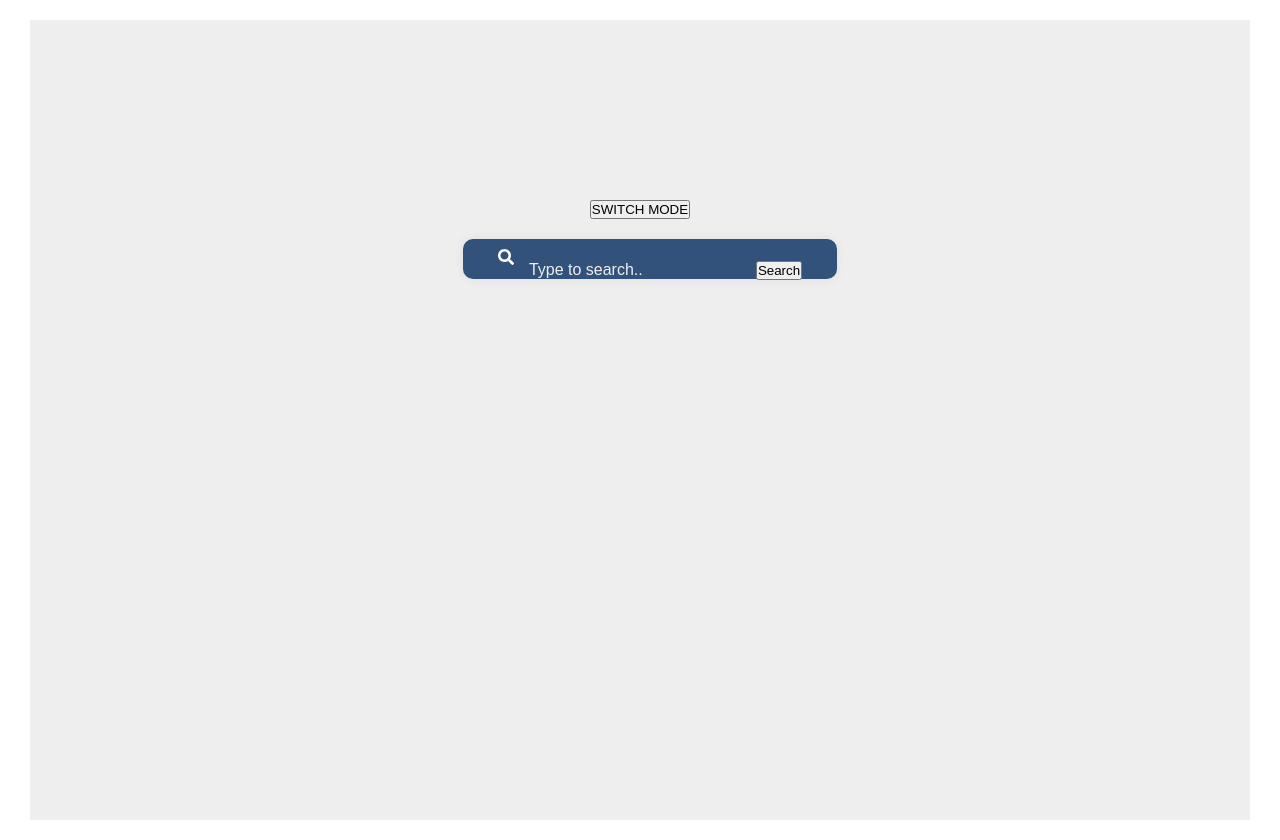
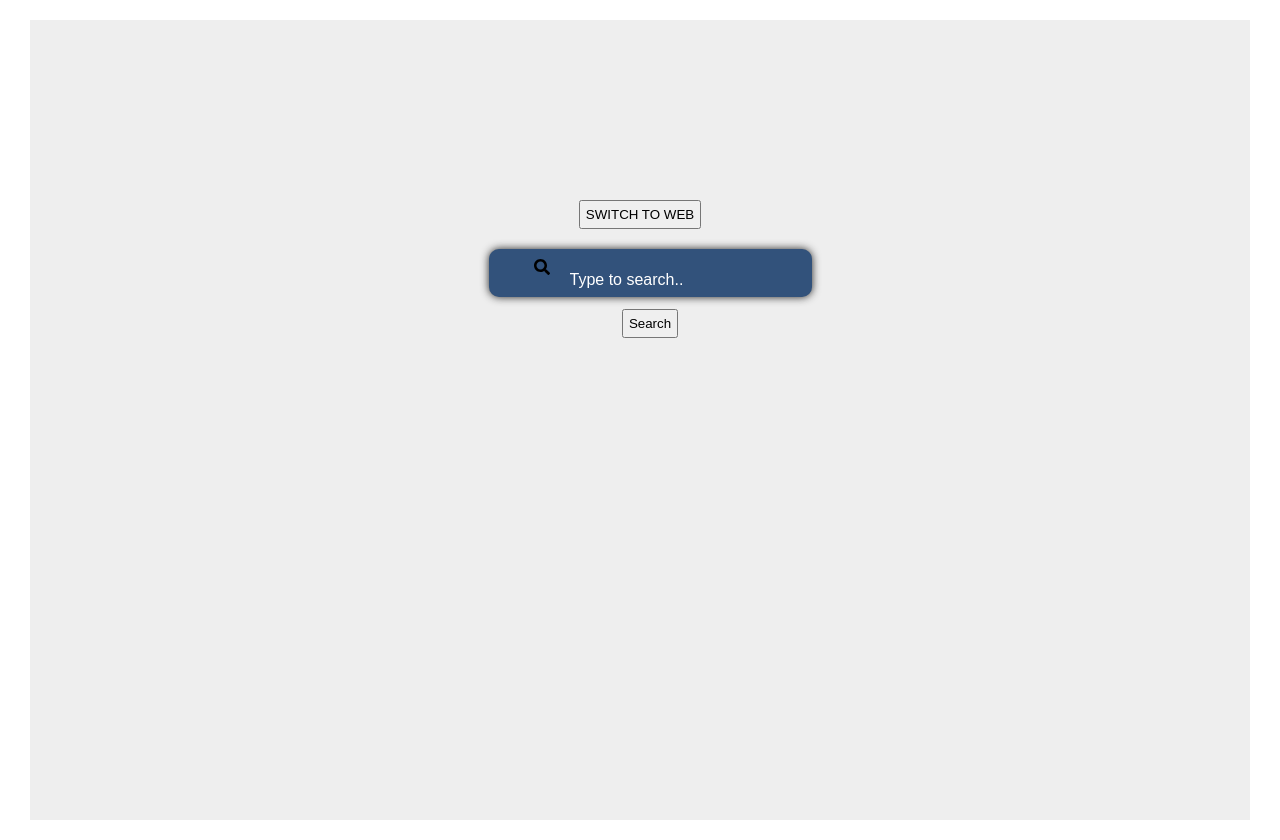
Before and after one commit to jeffreyhsu321/search_engine_lite, a React (Create React App) app in the folder search_engine_frontend/: page /local in a window 1280 px wide. Built offline with nearby package versions, Linux system fonts and the light colour scheme.

Commit message:
actually color

```diff
--- a/search_engine_frontend/src/components/LocalSearch.css
+++ b/search_engine_frontend/src/components/LocalSearch.css
@@ -1,35 +1,38 @@
-
-.local-search {
+.input-wrapper-local {
     background-color: #32527B;
     width: 100%;
-    height: 2.5rem;
+    height: 3rem;
 
     padding: 0 15px;
     border-radius: 10px;
 
-    box-shadow: 0px 0px 8px #ddd;
+    box-shadow: 0px 0px 8px #222;
 
     align-items: center;
 }
 
-input {
+#input-local {
     background-color: transparent;
+    color: #FFF;
     border: none;
     height: 100%;
 
     font-size: 1rem;
+    margin: 0;
+    margin-left: 10px;
+}
+#input-local::placeholder {
     color: #FFF;
-
-    margin-left:  5px;
-}
-input::placeholder {
-    color: #EEE;
 }
 
-focus { outline: none; }
+input:focus { outline: none; }
 
 .result-wrapper {
     margin: 10px;
 }
 
-#search-icon { color: #FFFFFF; }
+#search-icon-local { color: #FFF; }
+
+button {
+    padding: 5px;
+}
--- a/search_engine_frontend/src/components/LocalSearch.js
+++ b/search_engine_frontend/src/components/LocalSearch.js
@@ -63,11 +63,13 @@
       };
 
     return <div>
-        <Link to="/"> <button>SWITCH MODE</button> </Link>
+        <Link to="/"> <button>SWITCH TO WEB</button> </Link>
 
-        <div className="local-search">
-            <FaSearch id="search-icon" />
-            <input placeholder="Type to search.." value={query} onChange={(e) => setQuery(e.target.value)}/>
+        <div className="input-wrapper-local">
+            <div>
+                <FaSearch id="search-icon" />
+                <input id="input-local" placeholder="Type to search.." value={query} onChange={(e) => setQuery(e.target.value)}/>
+            </div>
             <button onClick={handleSearch}>Search</button>
 
             <div className="result-wrapper">
--- a/search_engine_frontend/src/components/SearchBar.css
+++ b/search_engine_frontend/src/components/SearchBar.css
@@ -1,7 +1,7 @@
-.input-wrapper {
+.input-wrapper-web {
     background-color: white;
     width: 100%;
-    height: 2.5rem;
+    height: 3rem;
 
     padding: 0 15px;
     border-radius: 10px;
@@ -18,8 +18,8 @@
     height: 100%;
 
     font-size: 1rem;
-
-    margin-left:  5px;
+    margin: 0;
+    margin-left: 10px;
 }
 #input-web::placeholder {
     color: #111;
--- a/search_engine_frontend/src/components/SearchBar.js
+++ b/search_engine_frontend/src/components/SearchBar.js
@@ -20,9 +20,10 @@
 
 
     return <div>
-        <Link to="/local"> <button>SWITCH MODE</button> </Link>
+        <Link to="/local"> <button>SWITCH TO LOCAL</button> </Link>
 
-        <div className="input-wrapper">
+        <div className="input-wrapper-web">
+            <div>
                 <FaSearch id="search-icon-web" />
                 <input
                     id="input-web"
@@ -30,6 +31,7 @@
                     value={query}
                     onChange={(e) => setQuery(e.target.value)}
                 />
+            </div>
             <button onClick={handleSearch}>Search</button>
 
             <div className="results-wrapper">
```
Lines whose indentation alone changed are shown as unchanged.
